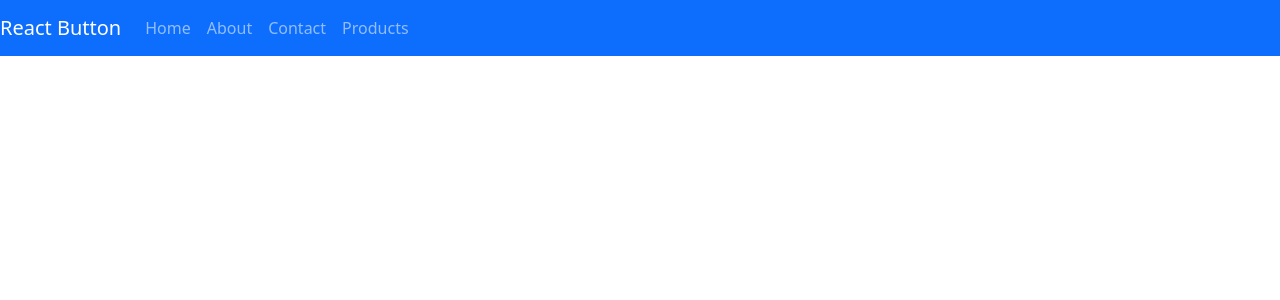
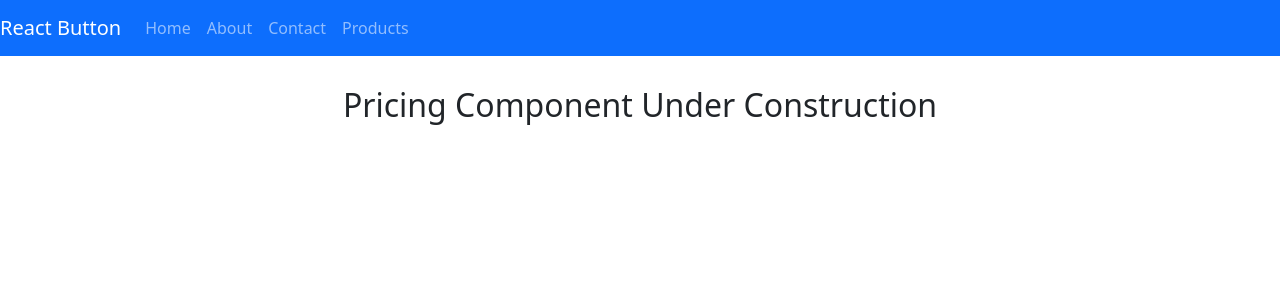
Before and after one commit to senbagaraman04/frontendscreens, a React (Create React App) app in the folder my-app/: page /Pricing in a window 1280 px wide. Shown: the top 300 px of the page. Built offline with nearby package versions, Linux system fonts and the light colour scheme.

Commit message:
feat: pricing init

```diff
--- /dev/null
+++ b/my-app/src/components/FrontEndScreens/PricingComponent.js
@@ -0,0 +1,12 @@
+import React, { Component } from 'react';
+
+export default class PricingComponents extends Component {
+    render() {
+        return (
+            <div style={{ display: 'flex', justifyContent: 'center', padding: 30 }}>
+                <div><h2>Pricing Component Under Construction</h2>
+                </div>
+            </div>
+        );
+    }
+}
--- a/my-app/src/components/Routes.js
+++ b/my-app/src/components/Routes.js
@@ -7,6 +7,8 @@ import Products from "./Product";
 import Home from "./Home";
 import history from './History';
 import SampleComponents from "./SampleComponents";
+
+import PricingComponents from './FrontEndScreens/PricingComponent'
 
 export default class Routes extends Component {
     render() {
@@ -18,6 +20,7 @@ export default class Routes extends Component {
                     <Route path="/Contact" component={Contact} />
                     <Route path="/Products" component={Products} />
                     <Route path="/SampleComponents" component={SampleComponents} />
+                    <Route path="/Pricing" component={PricingComponents}/>
                 </Switch>
             </Router>
         )
--- a/my-app/src/components/SampleComponents.js
+++ b/my-app/src/components/SampleComponents.js
@@ -15,7 +15,7 @@ function createData(name, techStacks, link) {
 
 const rows = [
     createData('Test Screen', 'ReactJS', 'UnderConstrcution'),
-
+    createData('Pricing Component', 'ReactJS','Pricing' )
 ];
 
 export default class SampleComponents extends Component {
@@ -41,7 +41,7 @@ export default class SampleComponents extends Component {
                                     </TableCell>
                                     <TableCell align="right">{row.techStacks}</TableCell>
                                     <TableCell align="right">
-                                     <Button class="btn btn-success" variant="contained" onClick={() => history.push('/demo1')}>Demo Click</Button>
+                                     <Button class="btn btn-success" variant="contained" onClick={() => history.push(row.link)}>Demo Click</Button>
                                      </TableCell>
 
                                 </TableRow>
```
